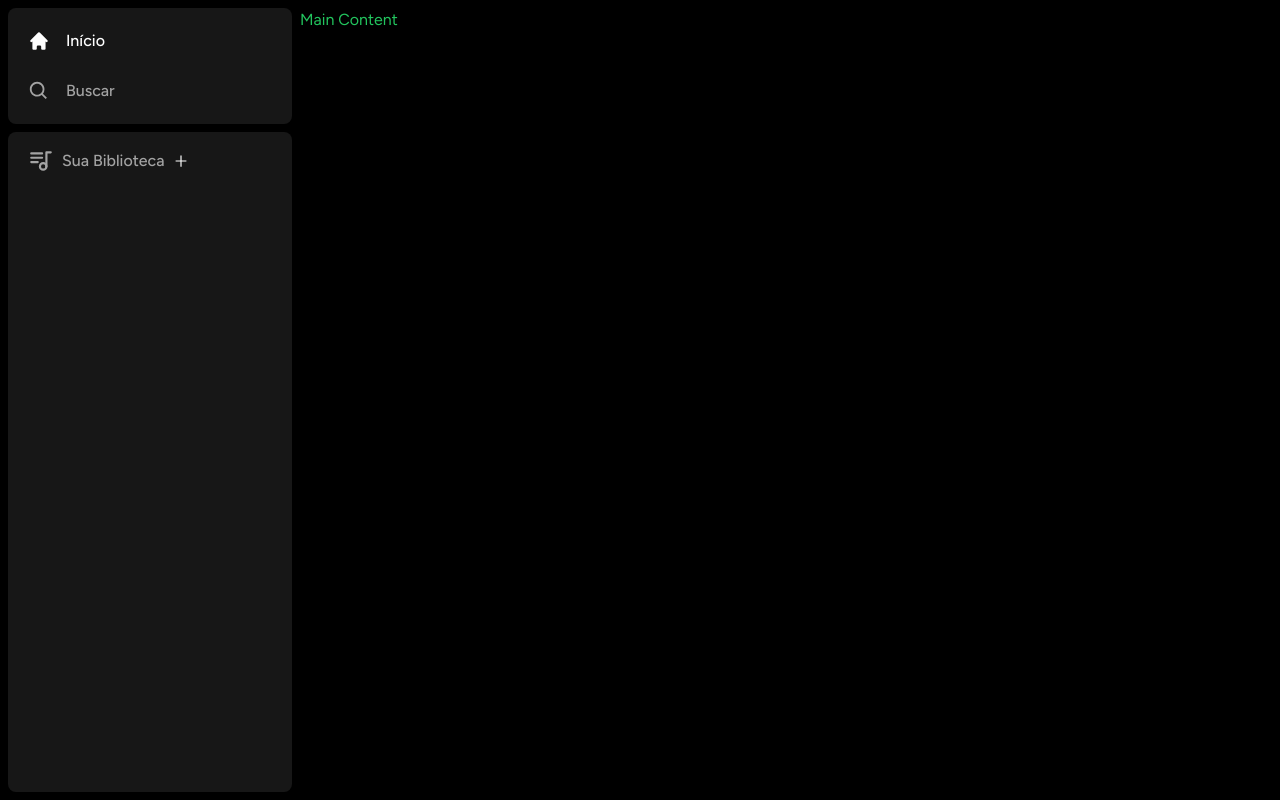
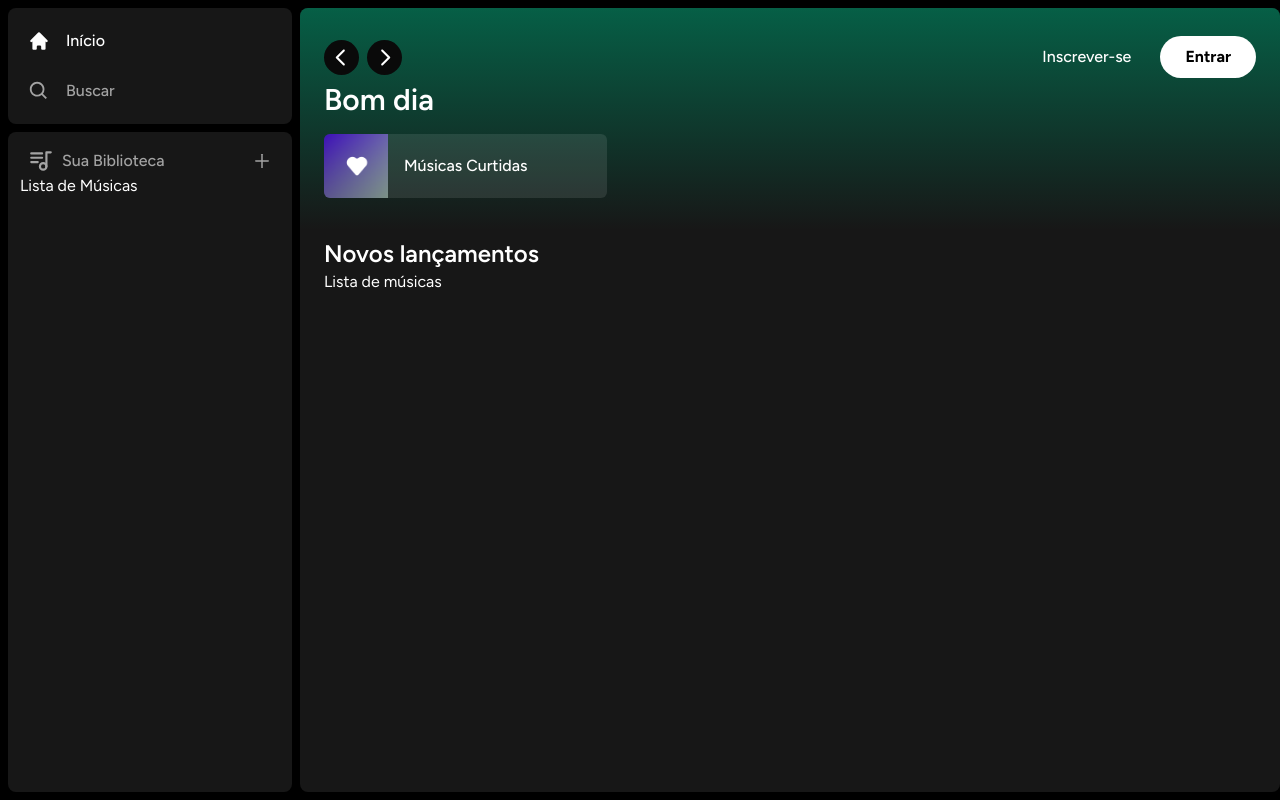
Before and after one commit to wessan001/Spotify-Clone, a Next.js app: page / in a window 1280 px wide. Built offline with nearby package versions, Linux system fonts and the light colour scheme.

Commit message:
Estilização inicial feita

```diff
--- a/app/(site)/page.tsx
+++ b/app/(site)/page.tsx
@@ -1,7 +1,40 @@
+import Header from "@/components/Header";
+import ListItem from "@/components/ListItem";
+
 export default function Home() {
   return (
-    <div className=" text-green-500 ">
-      Main Content
+    <div className="
+      bg-neutral-900
+      rounded-lg
+      h-full
+      w-full
+      overflow-hidden
+      overflow-y-auto
+    ">
+      <Header>
+        <div className="mb-2">
+          <h1 className="text-white text-3xl font-semibold">
+            Bom dia
+          </h1>
+          <div className="grid grid-cols-1 sm:grid-cols-2 xl:grid-cols-3 2xl:grid-cols-4 gap-3 mt-4">
+              <ListItem
+                image="/images/liked.png"
+                name="Músicas Curtidas"
+                href="liked"
+              />
+          </div>
+        </div>
+      </Header>
+      <div className="mt-2 mb-7 px-6">
+        <div className="flex justify-between items-center">
+          <h1 className="text-white text-2xl font-semibold">
+            Novos lançamentos
+            </h1>
+        </div>
+        <div>
+              Lista de músicas
+            </div>
+      </div>
     </div>
   )
 }
--- /dev/null
+++ b/components/Button.tsx
@@ -0,0 +1,44 @@
+import { forwardRef } from "react";
+import { twMerge } from "tailwind-merge";
+
+interface ButtonProps
+    extends React.ButtonHTMLAttributes<HTMLButtonElement> {}
+
+const Button = forwardRef<HTMLButtonElement, ButtonProps>(({
+    className,
+    children,
+    disabled,
+    type = "button",
+    ...props
+}, ref) => {
+    return(
+        <button type={type}
+        className={twMerge(`
+        w-full
+        rounded-full
+        bg-green-500
+        border
+        border-transparent
+        px-3
+        py-3
+        disabled:cursor-not-allowed
+        disabled:opacity-50
+        text-black
+        font-bold
+        hover:opacity-75
+        transition
+        `,
+            className
+        )}
+        disabled={disabled}
+        ref={ref}
+        {...props}
+        >
+            {children}
+        </button>
+    )
+})
+
+Button.displayName = "Button";
+
+export default Button;
--- /dev/null
+++ b/components/Header.tsx
@@ -0,0 +1,150 @@
+"use client";
+
+import { useRouter } from "next/navigation";
+import { twMerge } from "tailwind-merge";
+import { RxCaretLeft, RxCaretRight } from 'react-icons/rx';
+import { HiHome } from "react-icons/hi";
+import { BiSearch } from "react-icons/bi";
+import Button from "./Button";
+
+interface HeaderProps {
+    children: React.ReactNode;
+    className?: string;
+}
+
+const Header: React.FC<HeaderProps> = ({
+    children,
+    className
+}) => {
+    const router = useRouter();
+
+    const handleLogout = () => {
+        // Prenchendo
+    }
+
+    return (
+        <div className={twMerge(`
+            h-fit
+            bg-gradient-to-b
+            from-emerald-800
+            p-6
+        `,
+        className
+        )}>
+            <div className="
+            w-full
+            mb-b
+            flex
+            items-center
+            justify-between
+            ">
+                <div className="
+                hidden
+                md:flex
+                gap-x-2
+                items-center
+                ">
+                    <button
+                    onClick={() => router.back()}
+                    className="
+                        rounded-full
+                        bg-neutral-950
+                        flex
+                        items-center
+                        justify-center
+                        hover:opacity-75
+                        transition
+                    ">
+                        <RxCaretLeft className="text-white" size={35}/>
+                    </button>
+
+                    <button
+                    onClick={() => router.forward()}
+                    className="
+                        rounded-full
+                        bg-neutral-950
+                        flex
+                        items-center
+                        justify-center
+                        hover:opacity-75
+                        transition
+                    ">
+                        <RxCaretRight className="text-white" size={35}/>
+                    </button>
+
+                </div>
+
+                <div className="flex md:hidden gap-x-2 items-center">
+                    <button
+                    className="
+                        rounded-full
+                        p-2
+                        bg-white
+                        flex
+                        items-center
+                        justify-center
+                        hover:opacity-75
+                        transition
+                    "
+                    >
+                        <HiHome className="text-black " size={20}/>
+                    </button>
+
+                    <button
+                    className="
+                        rounded-full
+                        p-2
+                        bg-white
+                        flex
+                        items-center
+                        justify-center
+                        hover:opacity-75
+                        transition
+                    "
+                    >
+                        <BiSearch className="text-black " size={20}/>
+                    </button>
+                </div>
+
+                    <div
+                    className="
+                    flex
+                    justify-between
+                    items-center
+                    gap-x-4
+                    "
+                    >
+                        <>
+                            <div>
+                                <Button
+                                  onClick={() => {}}
+                                className="
+                                bg-transparent
+                                text-neutral
+                                font-medium
+                                "
+                                >
+                                    Inscrever-se
+                                </Button>
+                            </div>
+                            <div>
+                                <Button
+                                onClick={() => {}}
+                                className="
+                                bg-white
+                                px-6
+                                py-2
+                                "
+                                >
+                                    Entrar
+                                </Button>
+                            </div>
+                        </>
+                    </div>
+            </div>
+            {children}
+        </div>
+    );
+}
+
+export default Header;
--- a/components/Library.tsx
+++ b/components/Library.tsx
@@ -25,8 +25,21 @@ const Library = () => {
             ">
              <TbPlaylist className="text-neutral-400" size={26}/>
              <p className="text-neutral-400 font-medium font-md">Sua Biblioteca</p>
-             <AiOutlinePlus />
+
             </div>
+             <AiOutlinePlus
+             onClick={onClick}
+             size={20}
+             className=" text-neutral-400 cursor-pointer hover:text-white transition "
+             />
+            </div>
+            <div className="
+            flex
+            flex-col
+            gap-y-2
+            px-3
+            ">
+                Lista de Músicas
             </div>
         </div>
     );
--- /dev/null
+++ b/components/ListItem.tsx
@@ -0,0 +1,68 @@
+"use client";
+
+import { useRouter } from "next/navigation";
+import Image from "next/image";
+import { FaPlay } from 'react-icons/fa';
+
+interface ListItemProps {
+    image: string;
+    name: string;
+    href: string;
+}
+
+const ListItem: React.FC<ListItemProps> = ({
+    image,
+    name,
+    href
+}) => {
+    const router = useRouter();
+
+
+    const onClick = () => {
+                // Adicionar functions later
+        router.push(href);
+    }
+
+    return(
+        <div>
+            <button onClick={onClick} className="relative group flex items-center rounded-md overflow-hidden gap-x-4 bg-neutral-100/10 hover:bg-neutral-100/20 transition pr-4">
+
+               <div
+               className="
+               relative
+               min-h-[64px]
+               min-w-[64px]">
+
+                <Image className="object-cover"
+                fill
+                src={image}
+                alt="image"
+                />
+                </div>
+                    <p className="font-medium truncate py-5">
+                        {name}
+                    </p>
+                    <div
+                    className="
+                    transition
+                    opacity-0
+                    rounded-full
+                    flex
+                    items-center
+                    justify-center
+                    bg-green-500
+                    p-4
+                    drop-shadow-md
+                    right-5
+                    group-hover:opacity-100
+                    hover:scale:110
+                    "
+                    >
+                        <FaPlay className="text-black"/>
+                    </div>
+            </button>
+        </div>
+    )
+}
+
+export default ListItem;
```
Also changed, not shown: public/images/liked.png (added).
